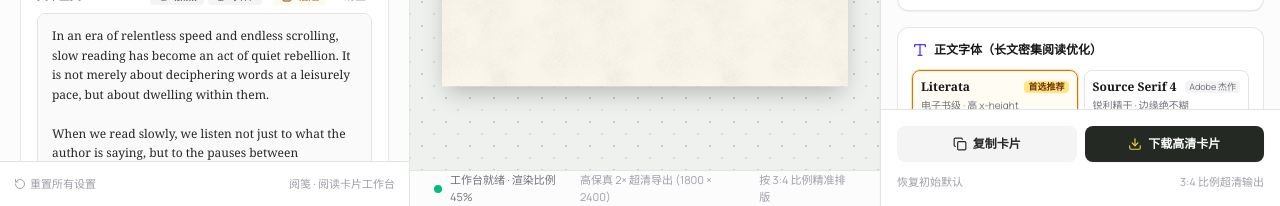
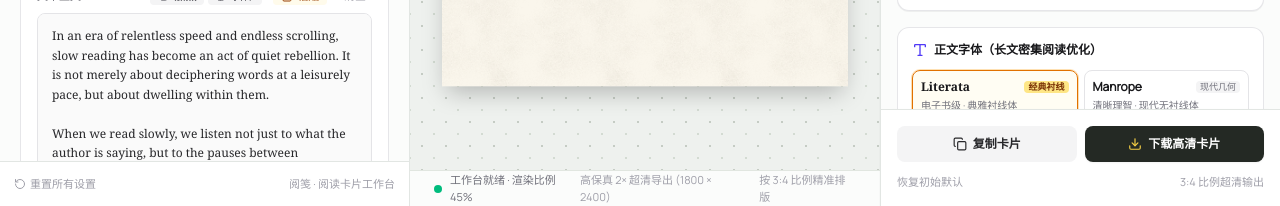
Before and after one commit to phoenixlwpapix/read-card, a React (Vite) app: page / in a window 1280 px wide. Shown: the part 594-800 px from the top of the page. Built offline with nearby package versions, Linux system fonts and the light colour scheme.

Commit message:
feat: simplify font options to Literata and Manrope, update bold toggle to 500/600 weight selector

```diff
--- a/src/components/Inspector.tsx
+++ b/src/components/Inspector.tsx
@@ -73,29 +73,15 @@ export const Inspector: React.FC<InspectorProps> = ({
     {
       id: 'literata',
       name: 'Literata',
-      tag: '首选推荐',
-      desc: '电子书级 · 高 x-height',
-      fontClass: 'font-serif',
-    },
-    {
-      id: 'source-serif',
-      name: 'Source Serif 4',
-      tag: 'Adobe 杰作',
-      desc: '锐利精干 · 边缘绝不糊',
-      fontClass: 'font-serif',
-    },
-    {
-      id: 'lora',
-      name: 'Lora',
-      tag: '文艺典雅',
-      desc: '温润曲线 · 呼吸感强',
+      tag: '经典衬线',
+      desc: '电子书级 · 典雅衬线体',
       fontClass: 'font-serif',
     },
     {
       id: 'manrope',
       name: 'Manrope',
       tag: '现代几何',
-      desc: '清晰理智 · 现代无衬线',
+      desc: '清晰理智 · 现代无衬线体',
       fontClass: 'font-sans',
     },
   ];
@@ -585,19 +571,31 @@ export const Inspector: React.FC<InspectorProps> = ({
               {/* Bold & Spacing controls */}
               <div className="space-y-2.5 pt-2 border-t border-zinc-100">
                 <div className="flex items-center justify-between">
-                  <span className="text-[11px] text-zinc-600 font-medium">全局字重加黑</span>
-                  <button
-                    type="button"
-                    onClick={() => onChange({ isBold: !config.isBold })}
-                    className={`py-1 px-2.5 rounded-md border text-[11px] font-medium flex items-center gap-1 transition-colors ${
-                      config.isBold
-                        ? 'bg-amber-50 border-amber-300 text-amber-900 font-bold shadow-xs'
-                        : 'bg-white border-zinc-200 text-zinc-500 hover:bg-zinc-50'
-                    }`}
-                  >
-                    <Bold className={`w-3.5 h-3.5 ${config.isBold ? 'text-amber-700' : 'text-zinc-400'}`} />
-                    {config.isBold ? '字重 600' : '常规 400'}
-                  </button>
+                  <span className="text-[11px] text-zinc-600 font-medium">字重选择</span>
+                  <div className="flex items-center bg-zinc-100 p-0.5 rounded-lg border border-zinc-200">
+                    {([500, 600] as const).map((w) => {
+                      const activeWeight = config.fontWeight ?? (config.isBold ? 600 : 500);
+                      const isSelected = activeWeight === w;
+                      return (
+                        <button
+                          key={w}
+                          type="button"
+                          onClick={() => onChange({ fontWeight: w, isBold: w === 600 })}
+                          className={`px-3 py-1 text-xs rounded-md transition-all cursor-pointer flex items-center gap-1.5 ${
+                            isSelected
+                              ? 'bg-white text-zinc-900 font-bold shadow-xs border border-zinc-200/80'
+                              : 'text-zinc-500 hover:text-zinc-800 font-medium'
+                          }`}
+                        >
+                          <Bold className={`w-3 h-3 ${isSelected ? 'text-amber-700' : 'text-zinc-400'}`} />
+                          <span>{w}</span>
+                          <span className="text-[10px] text-zinc-400 font-normal">
+                            {w === 500 ? '(中黑)' : '(加粗)'}
+                          </span>
+                        </button>
+                      );
+                    })}
+                  </div>
                 </div>
 
                 <div className="flex items-center justify-between">
--- a/src/components/ReadingCard.tsx
+++ b/src/components/ReadingCard.tsx
@@ -72,13 +72,14 @@ export const ReadingCard = forwardRef<HTMLDivElement, ReadingCardProps>(
     };
 
     // Font style with typographic optimization for dense reading cards
+    const activeWeight = config.fontWeight ?? (config.isBold ? 600 : 500);
     const fontStyle = {
       fontFamily: getFontStack(config.fontFamily),
       fontSize: `${config.fontSize}px`,
       lineHeight: config.lineHeight,
       letterSpacing: config.fontFamily === 'manrope' ? '0.015em' : '0.028em',
       fontOpticalSizing: 'auto' as const,
-      fontWeight: config.isBold ? 600 : 400,
+      fontWeight: activeWeight,
     };
 
     // Calculate heading size based on length (enlarged for prominent masthead)
@@ -261,10 +262,8 @@ export const ReadingCard = forwardRef<HTMLDivElement, ReadingCardProps>(
             paragraphs.map((text, idx) => (
               <p
                 key={idx}
-                className={`mb-5 last:mb-0 text-justify break-words ${
-                  config.isBold ? 'font-semibold' : 'font-normal'
-                }`}
-                style={{ textJustify: 'inter-word' }}
+                className="mb-5 last:mb-0 text-justify break-words"
+                style={{ textJustify: 'inter-word', fontWeight: activeWeight }}
               >
                 {renderMarkdownInline(text)}
               </p>
--- a/src/constants/samples.ts
+++ b/src/constants/samples.ts
@@ -25,6 +25,7 @@ When we read slowly, we listen not just to what the author is saying, but to the
       fontFamily: 'literata',
       fontSize: 27,
       lineHeight: 1.75,
+      fontWeight: 500,
       isBold: false,
       showTexture: true,
       textureType: 'paper',
@@ -51,9 +52,10 @@ Deep work is not a nostalgic luxury; it is a pragmatic necessity. To produce at
 True craft requires calm waters. Give your mind the stillness it deserves, and extraordinary ideas will follow naturally.`,
       showImage: false,
       theme: 'matcha',
-      fontFamily: 'source-serif',
+      fontFamily: 'literata',
       fontSize: 26,
       lineHeight: 1.75,
+      fontWeight: 500,
       isBold: false,
       showTexture: true,
       textureType: 'linen',
@@ -80,9 +82,10 @@ In life, as in design, we often burden ourselves with clutter under the illusion
 When you remove the noise, the melody of your life finally becomes audible. Every paragraph you read, every object you keep, should earn its place by serving either truth or joy.`,
       showImage: false,
       theme: 'minimal',
-      fontFamily: 'lora',
+      fontFamily: 'manrope',
       fontSize: 27,
       lineHeight: 1.78,
+      fontWeight: 500,
       isBold: false,
       showTexture: false,
       textureType: 'none',
@@ -118,6 +121,7 @@ When we read slowly, we listen not just to what the author is saying, but to the
   fontFamily: 'literata',
   fontSize: 27,
   lineHeight: 1.75,
+  fontWeight: 500,
   isBold: false,
   showTexture: true,
   textureType: 'paper',
--- a/src/exportFonts.ts
+++ b/src/exportFonts.ts
@@ -1,10 +1,12 @@
 import literata from '@fontsource/literata/files/literata-latin-400-normal.woff2?url';
+import literataMedium from '@fontsource/literata/files/literata-latin-500-normal.woff2?url';
 import literataBold from '@fontsource/literata/files/literata-latin-600-normal.woff2?url';
 import sourceSerif4 from '@fontsource/source-serif-4/files/source-serif-4-latin-400-normal.woff2?url';
 import sourceSerif4Bold from '@fontsource/source-serif-4/files/source-serif-4-latin-600-normal.woff2?url';
 import lora from '@fontsource/lora/files/lora-latin-400-normal.woff2?url';
 import loraBold from '@fontsource/lora/files/lora-latin-600-normal.woff2?url';
 import manrope from '@fontsource/manrope/files/manrope-latin-400-normal.woff2?url';
+import manropeMedium from '@fontsource/manrope/files/manrope-latin-500-normal.woff2?url';
 import manropeBold from '@fontsource/manrope/files/manrope-latin-600-normal.woff2?url';
 import fraunces from '@fontsource/fraunces/files/fraunces-latin-600-normal.woff2?url';
 
@@ -13,12 +15,14 @@ let cached: Promise<string> | null = null;
 export function exportFonts(): Promise<string> {
   cached ??= Promise.all([
     { name: 'Literata', weight: 400, url: literata },
+    { name: 'Literata', weight: 500, url: literataMedium },
     { name: 'Literata', weight: 600, url: literataBold },
     { name: 'Source Serif 4', weight: 400, url: sourceSerif4 },
     { name: 'Source Serif 4', weight: 600, url: sourceSerif4Bold },
     { name: 'Lora', weight: 400, url: lora },
     { name: 'Lora', weight: 600, url: loraBold },
     { name: 'Manrope', weight: 400, url: manrope },
+    { name: 'Manrope', weight: 500, url: manropeMedium },
     { name: 'Manrope', weight: 600, url: manropeBold },
     { name: 'Fraunces', weight: 600, url: fraunces },
   ].map(async ({ name, weight, url }) => {
--- a/src/styles.css
+++ b/src/styles.css
@@ -1,11 +1,13 @@
 @import "tailwindcss";
 @import "@fontsource/literata/400.css";
+@import "@fontsource/literata/500.css";
 @import "@fontsource/literata/600.css";
 @import "@fontsource/source-serif-4/400.css";
 @import "@fontsource/source-serif-4/600.css";
 @import "@fontsource/lora/400.css";
 @import "@fontsource/lora/600.css";
 @import "@fontsource/manrope/400.css";
+@import "@fontsource/manrope/500.css";
 @import "@fontsource/manrope/600.css";
 @import "@fontsource/fraunces/600.css";
 @import "@fontsource/fraunces/700.css";
--- a/src/types.ts
+++ b/src/types.ts
@@ -2,7 +2,8 @@ export type CardTheme = 'paper' | 'minimal' | 'dark' | 'matcha' | 'warm';
 export type AvatarShape = 'circle' | 'squircle';
 export type ImagePosition = 'float-right' | 'top-banner';
 export type ImageFit = 'cover' | 'contain';
-export type FontFamily = 'literata' | 'source-serif' | 'lora' | 'manrope';
+export type FontFamily = 'literata' | 'manrope' | 'source-serif' | 'lora';
+export type FontWeight = 500 | 600;
 export type TextureType = 'none' | 'paper' | 'linen';
 export type TextureIntensity = 'light' | 'medium' | 'strong';
 export type CardAspectRatio = '3:4' | '1:1' | '2:3' | '9:16';
@@ -65,7 +66,8 @@ export interface CardConfig {
   fontFamily: FontFamily;
   fontSize: number;
   lineHeight: number;
-  isBold: boolean;
+  fontWeight?: FontWeight;
+  isBold?: boolean;
   showTexture: boolean;
   textureType?: TextureType;
   textureIntensity?: TextureIntensity;
--- a/src/utils/pagination.ts
+++ b/src/utils/pagination.ts
@@ -63,7 +63,8 @@ export function usePagination(config: CardConfig) {
       };
       measure.style.fontFamily = getFontStack(config.fontFamily);
       measure.style.letterSpacing = config.fontFamily === 'manrope' ? '0.015em' : '0.028em';
-      measure.style.fontWeight = config.isBold ? '600' : '400';
+      const activeWeight = config.fontWeight ?? (config.isBold ? 600 : 500);
+      measure.style.fontWeight = String(activeWeight);
       measure.style.wordBreak = 'break-word';
 
       document.body.appendChild(measure);
@@ -158,6 +159,7 @@ export function usePagination(config: CardConfig) {
     config.imageUrl,
     config.imagePosition,
     config.isBold,
+    config.fontWeight,
     config.articleTitle,
     config.bannerHeight,
     config.aspectRatio,
```
